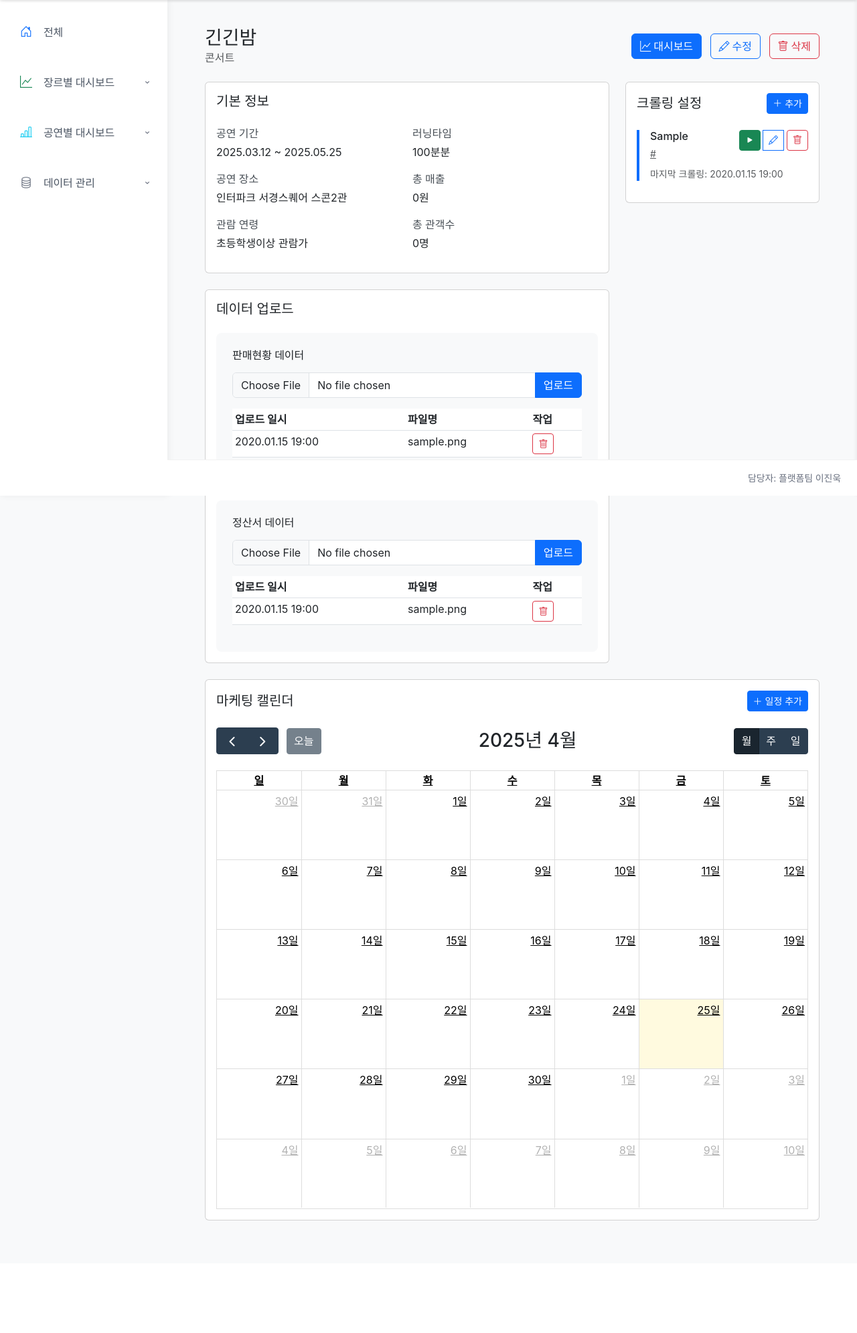
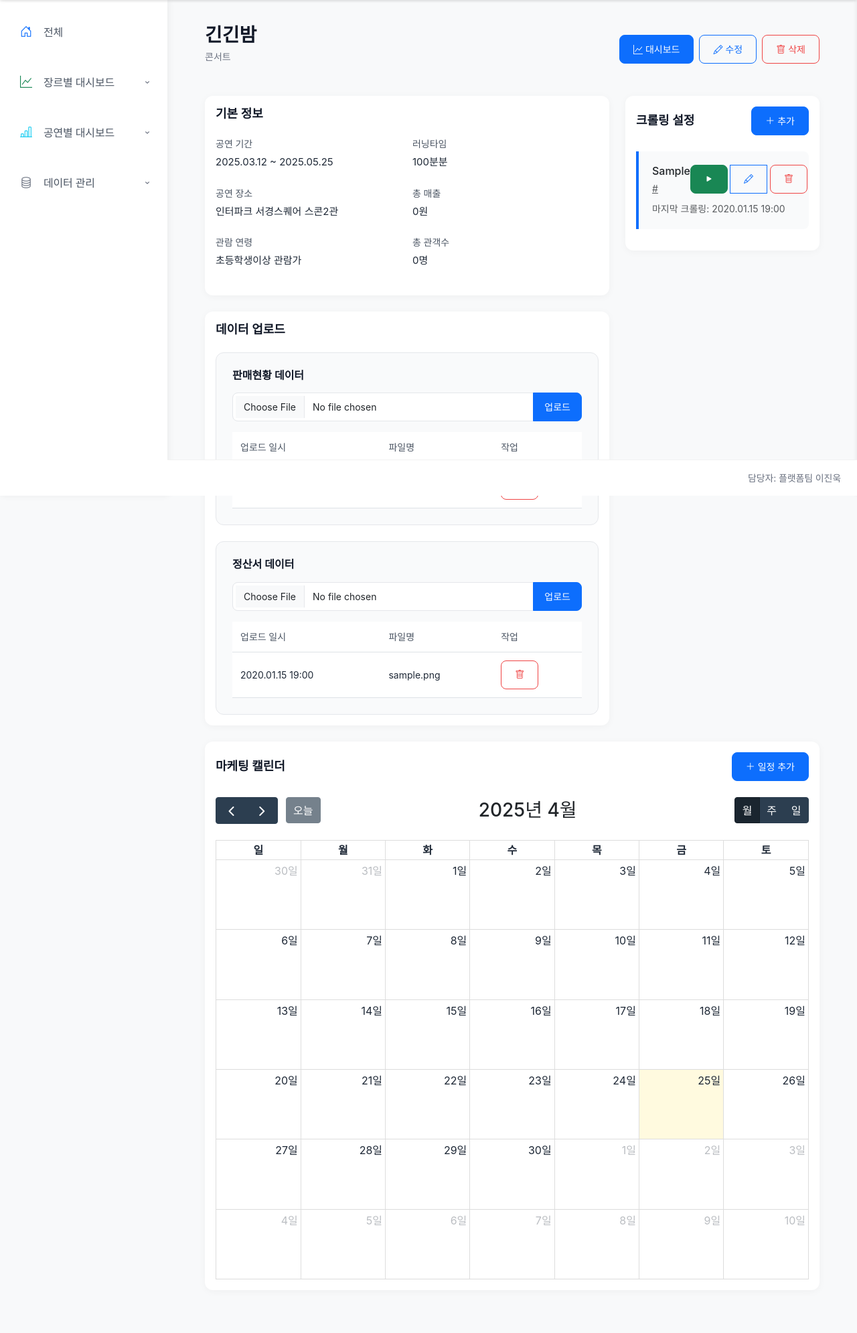
Before and after one commit to ts-agent/library-ai-agent, a Django app: page /data_analysis/performances/1/ in a window 1280 px wide. Shown: the part 60-2050 px from the top of the page at 67% size. Before the commit the page ends 1882 px from the top, so only its background shows below. Run offline with Django 5.2, Linux system fonts and the light colour scheme; a user stored in the database is signed in; data comes from the database, SQL or seed files in the repository; tables that the repository leaves empty hold one stand-in row (values such as "Sample post"); lists and menus that the app fills with data are empty; some web fonts are replaced.

Commit message:
UI: 데이터 관리 > 공연 관리 > 공연 상세 UI/UX 고도화

```diff
--- a/data_analysis/templates/data_analysis/performance/detail.html
+++ b/data_analysis/templates/data_analysis/performance/detail.html
@@ -6,44 +6,216 @@
 {% block extra_css %}
 <link href="https://cdn.jsdelivr.net/npm/fullcalendar@5.11.3/main.min.css" rel="stylesheet">
 <style>
+    /* Font System */
+    body {
+        font-family: 'Pretendard', -apple-system, BlinkMacSystemFont, system-ui, Roboto, sans-serif;
+    }
+
+    /* Card Styles */
+    .card {
+        border: none;
+        border-radius: 12px;
+        box-shadow: 0 2px 12px rgba(0, 0, 0, 0.04);
+        transition: all 0.2s ease-in-out;
+    }
+
+    .card:hover {
+        box-shadow: 0 4px 18px rgba(0, 0, 0, 0.08);
+    }
+
+    .card-title {
+        color: #111827;
+        font-weight: 600;
+        font-size: 1.125rem;
+        margin-bottom: 1.5rem;
+    }
+
+    /* Header Styles */
+    .page-header {
+        margin-bottom: 2rem;
+    }
+
+    .page-title {
+        color: #111827;
+        font-weight: 600;
+        margin-bottom: 0.25rem;
+    }
+
+    .page-subtitle {
+        color: #6B7280;
+        font-size: 0.875rem;
+    }
+
+    /* Info Styles */
     .info-label {
         font-weight: 500;
-        color: #495057;
+        color: #4B5563;
+        font-size: 0.875rem;
+        margin-bottom: 0.375rem;
     }
+
+    .info-value {
+        color: #1F2937;
+        margin-bottom: 1.5rem;
+        font-size: 0.9375rem;
+    }
+
+    /* Upload Section */
     .upload-section {
-        background-color: #f8f9fa;
-        border-radius: 0.5rem;
+        background-color: #F9FAFB;
+        border-radius: 12px;
         padding: 1.5rem;
+        border: 1px solid #E5E7EB;
     }
+
+    .upload-section h6 {
+        color: #111827;
+        font-weight: 600;
+        font-size: 1rem;
+        margin-bottom: 1rem;
+    }
+
+    /* Button Styles */
+    .btn {
+        font-weight: 500;
+        padding: 0.625rem 1.25rem;
+        border-radius: 8px;
+        font-size: 0.875rem;
+        transition: all 0.2s ease-in-out;
+    }
+
+    .btn-primary {
+        background-color: #0d6efd;
+        border-color: #0d6efd;
+    }
+
+    .btn-primary:hover {
+        background-color: #0b5ed7;
+        border-color: #0b5ed7;
+        transform: translateY(-1px);
+    }
+
+    .btn-outline-primary {
+        color: #0d6efd;
+        border-color: #0d6efd;
+    }
+
+    .btn-outline-primary:hover {
+        background-color: #0d6efd;
+        color: white;
+        transform: translateY(-1px);
+    }
+
+    .btn-outline-danger {
+        color: #EF4444;
+        border-color: #EF4444;
+    }
+
+    .btn-outline-danger:hover {
+        background-color: #EF4444;
+        color: white;
+        transform: translateY(-1px);
+    }
+
+    /* Table Styles */
+    .table {
+        margin-bottom: 0;
+    }
+
+    .table th {
+        color: #4B5563;
+        font-weight: 500;
+        font-size: 0.875rem;
+        border-bottom-width: 1px;
+    }
+
+    .table td {
+        color: #1F2937;
+        font-size: 0.875rem;
+        vertical-align: middle;
+    }
+
+    .table-sm td,
+    .table-sm th {
+        padding: 0.75rem;
+    }
+
+    /* Form Controls */
+    .form-control {
+        border-radius: 8px;
+        border-color: #E5E7EB;
+        padding: 0.625rem 1rem;
+        font-size: 0.875rem;
+        transition: all 0.2s ease-in-out;
+    }
+
+    .form-control:focus {
+        border-color: #0d6efd;
+        box-shadow: 0 0 0 3px rgba(13, 110, 253, 0.1);
+    }
+
+    .input-group .btn {
+        padding: 0.625rem 1rem;
+    }
+
+    /* Empty State */
+    .empty-state {
+        color: #6B7280;
+        font-size: 0.875rem;
+        display: flex;
+        align-items: center;
+        gap: 0.5rem;
+    }
+
+    /* Calendar Styles */
     .calendar-section {
         min-height: 600px;
     }
+
+    .fc {
+        font-family: 'Pretendard', -apple-system, BlinkMacSystemFont, system-ui, Roboto, sans-serif;
+    }
+
+    .fc-col-header-cell-cushion,
+    .fc-daygrid-day-number {
+        color: #1F2937;
+        text-decoration: none;
+    }
+
+    .fc-button {
+        font-family: inherit;
+        font-weight: 500;
+    }
+
+    /* Crawling Target */
     .crawling-target {
         border-left: 4px solid #0d6efd;
-        padding-left: 1rem;
+        padding: 1.25rem;
         margin-bottom: 1rem;
+        background-color: #F9FAFB;
+        border-radius: 0 8px 8px 0;
+        transition: all 0.2s ease-in-out;
     }
+
+    .crawling-target:hover {
+        background-color: #F3F4F6;
+    }
+
     .crawling-target.inactive {
-        border-left-color: #6c757d;
+        border-left-color: #9CA3AF;
     }
-    .fc-col-header-cell-cushion,
-    .fc-daygrid-day-number {
-        color: #000000;
-    }
+
+    /* Color Picker */
     .color-select {
         position: relative;
     }
+
     .color-select .form-control {
         cursor: pointer;
         padding-left: 40px;
         padding-right: 30px;
     }
-    .color-select .dropdown-toggle::after {
-        position: absolute;
-        right: 12px;
-        top: 50%;
-        transform: translateY(-50%);
-    }
+
     .color-preview {
         position: absolute;
         left: 12px;
@@ -95,16 +291,16 @@
 {% block content %}
 <div class="container-fluid px-4">
     <!-- 헤더 -->
-    <div class="d-flex justify-content-between align-items-center mb-4">
+    <div class="page-header d-flex justify-content-between align-items-center">
         <div>
-            <h1 class="h3 mb-0 text-gray-800">{{ performance.name }}</h1>
-            <p class="text-muted mb-0">{{ performance.get_genre_display }}</p>
+            <h1 class="h3 page-title">{{ performance.name }}</h1>
+            <p class="page-subtitle">{{ performance.get_genre_display }}</p>
         </div>
-        <div>
-            <a href="{% url 'data_analysis:performance_dashboard' performance.pk %}" class="btn btn-primary me-2">
+        <div class="d-flex gap-2">
+            <a href="{% url 'data_analysis:performance_dashboard' performance.pk %}" class="btn btn-primary">
                 <i class="bi bi-graph-up me-1"></i>대시보드
             </a>
-            <a href="{% url 'data_analysis:performance_update' performance.pk %}" class="btn btn-outline-primary me-2">
+            <a href="{% url 'data_analysis:performance_update' performance.pk %}" class="btn btn-outline-primary">
                 <i class="bi bi-pencil me-1"></i>수정
             </a>
             <a href="{% url 'data_analysis:performance_delete' performance.pk %}" class="btn btn-outline-danger">
@@ -118,27 +314,27 @@
         <div class="col-lg-8">
             <div class="card mb-4">
                 <div class="card-body">
-                    <h5 class="card-title mb-4">기본 정보</h5>
+                    <h5 class="card-title">기본 정보</h5>
                     <div class="row g-3">
                         <div class="col-md-6">
-                            <p class="mb-1 info-label">공연 기간</p>
-                            <p class="mb-3">{{ performance.start_date|date:"Y.m.d" }} ~ {{ performance.end_date|date:"Y.m.d" }}</p>
+                            <p class="info-label">공연 기간</p>
+                            <p class="info-value">{{ performance.start_date|date:"Y.m.d" }} ~ {{ performance.end_date|date:"Y.m.d" }}</p>
 
-                            <p class="mb-1 info-label">공연 장소</p>
-                            <p class="mb-3">{{ performance.venue }}</p>
+                            <p class="info-label">공연 장소</p>
+                            <p class="info-value">{{ performance.venue }}</p>
 
-                            <p class="mb-1 info-label">관람 연령</p>
-                            <p class="mb-3">{{ performance.age_limit }}</p>
+                            <p class="info-label">관람 연령</p>
+                            <p class="info-value">{{ performance.age_limit }}</p>
                         </div>
                         <div class="col-md-6">
-                            <p class="mb-1 info-label">러닝타임</p>
-                            <p class="mb-3">{{ performance.running_time }}분</p>
+                            <p class="info-label">러닝타임</p>
+                            <p class="info-value">{{ performance.running_time }}분</p>
 
-                            <p class="mb-1 info-label">총 매출</p>
-                            <p class="mb-3">{{ performance.total_sales|intcomma }}원</p>
+                            <p class="info-label">총 매출</p>
+                            <p class="info-value">{{ performance.total_sales|intcomma }}원</p>
 
-                            <p class="mb-1 info-label">총 관객수</p>
-                            <p class="mb-0">{{ performance.total_audience|intcomma }}명</p>
+                            <p class="info-label">총 관객수</p>
+                            <p class="info-value">{{ performance.total_audience|intcomma }}명</p>
                         </div>
                     </div>
                 </div>
@@ -147,11 +343,11 @@
             <!-- 데이터 업로드 -->
             <div class="card mb-4">
                 <div class="card-body">
-                    <h5 class="card-title mb-4">데이터 업로드</h5>
+                    <h5 class="card-title">데이터 업로드</h5>
 
                     <!-- 판매현황 업로드 -->
                     <div class="upload-section mb-4">
-                        <h6 class="mb-3">판매현황 데이터</h6>
+                        <h6>판매현황 데이터</h6>
                         <form action="{% url 'data_analysis:sales_data_upload' performance.pk %}"
                               method="post"
                               enctype="multipart/form-data"
@@ -193,8 +389,9 @@
                             </table>
                         </div>
                         {% else %}
-                        <p class="text-muted mb-0">
-                            <i class="bi bi-info-circle me-1"></i>업로드된 판매현황 데이터가 없습니다.
+                        <p class="empty-state">
+                            <i class="bi bi-info-circle"></i>
+                            업로드된 판매현황 데이터가 없습니다.
                         </p>
                         {% endif %}
                     </div>
```
Also changed, not shown: other parts of data_analysis/templates/data_analysis/performance/detail.html (+31 -7 lines).
